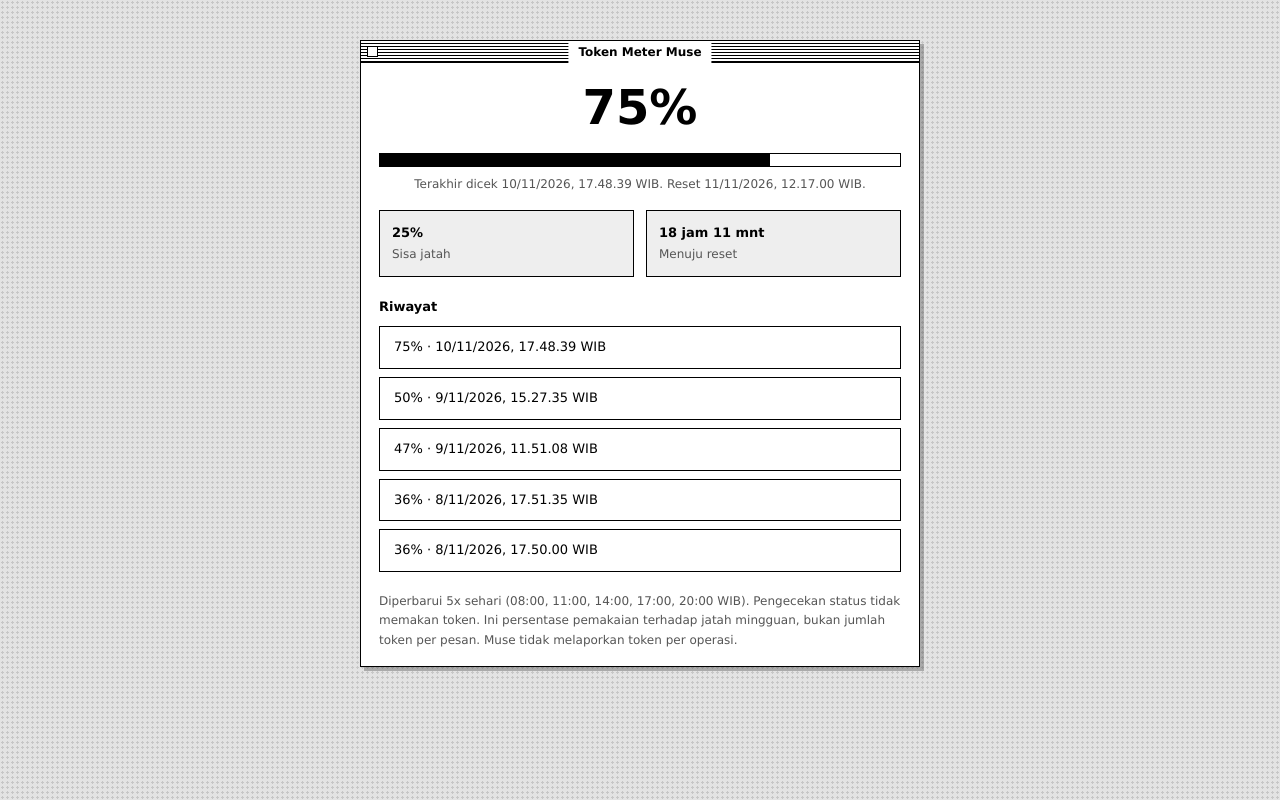
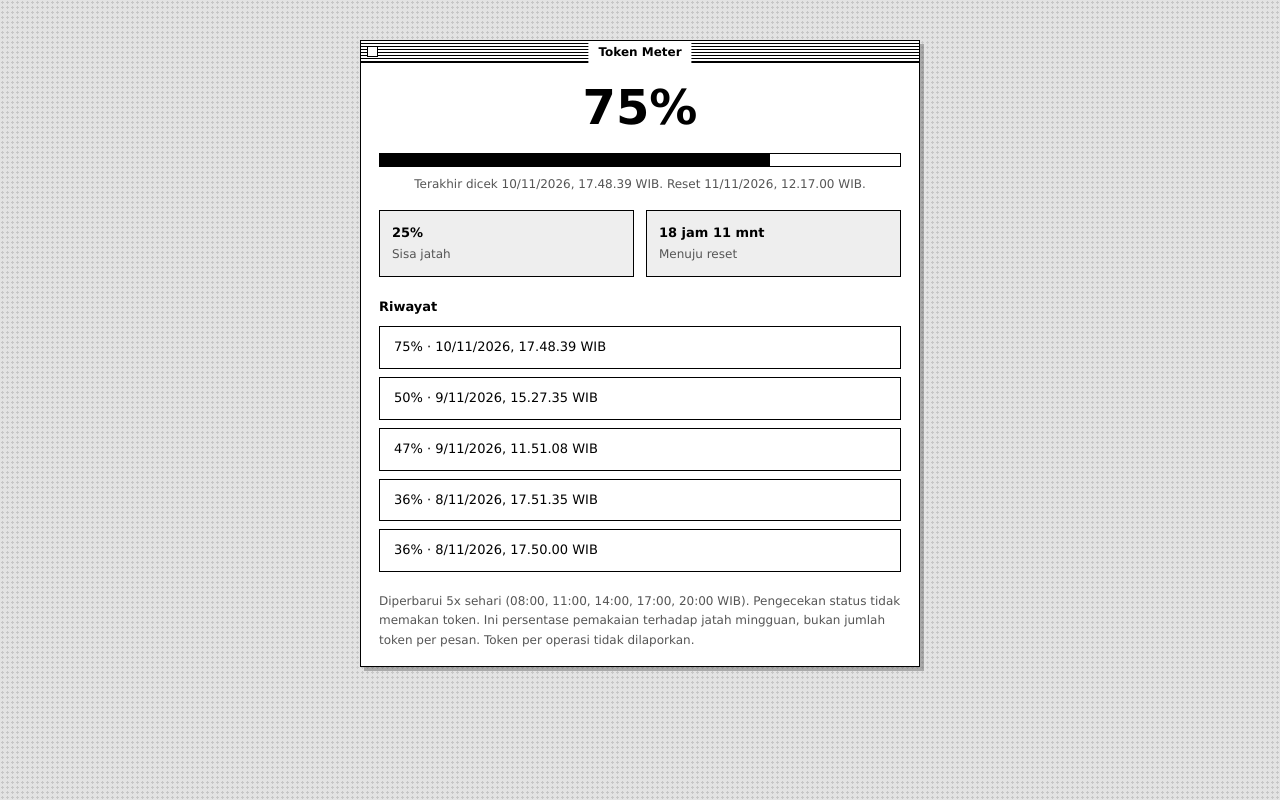
Before and after one commit to properti-app/token-meter, a plain HTML site: page index.html in a window 1280 px wide. Drawn offline with Linux system fonts and the light colour scheme.

Commit message:
Token meter: hapus kata Muse dari judul dan teks

```diff
--- a/index.html
+++ b/index.html
@@ -3,8 +3,8 @@
 <head>
 <meta charset="UTF-8">
 <meta name="viewport" content="width=device-width, initial-scale=1.0">
-<title>Token Meter Muse</title>
-<meta name="description" content="Pemakaian jatah mingguan gratis Muse: persentase terpakai, sisa jatah, dan hitung mundur ke reset.">
+<title>Token Meter</title>
+<meta name="description" content="Pemakaian jatah mingguan gratis: persentase terpakai, sisa jatah, dan hitung mundur ke reset.">
 <style>
   * { box-sizing: border-box; margin: 0; padding: 0; }
   html, body { min-height: 100%; }
@@ -60,7 +60,7 @@
 </head>
 <body>
 <div class="window">
-  <div class="titlebar"><span class="closebox"></span><span class="title">Token Meter Muse</span></div>
+  <div class="titlebar"><span class="closebox"></span><span class="title">Token Meter</span></div>
   <div class="content">
     <div class="pct" id="pct">...</div>
     <div class="bar"><div id="fill" style="width: 0%"></div></div>
@@ -73,7 +73,7 @@
       <h2>Riwayat</h2>
       <ul id="history"><li>Memuat riwayat...</li></ul>
     </div>
-    <p class="note">Diperbarui 5x sehari (08:00, 11:00, 14:00, 17:00, 20:00 WIB). Pengecekan status tidak memakan token. Ini persentase pemakaian terhadap jatah mingguan, bukan jumlah token per pesan. Muse tidak melaporkan token per operasi.</p>
+    <p class="note">Diperbarui 5x sehari (08:00, 11:00, 14:00, 17:00, 20:00 WIB). Pengecekan status tidak memakan token. Ini persentase pemakaian terhadap jatah mingguan, bukan jumlah token per pesan. Token per operasi tidak dilaporkan.</p>
   </div>
 </div>
 <script>
```
